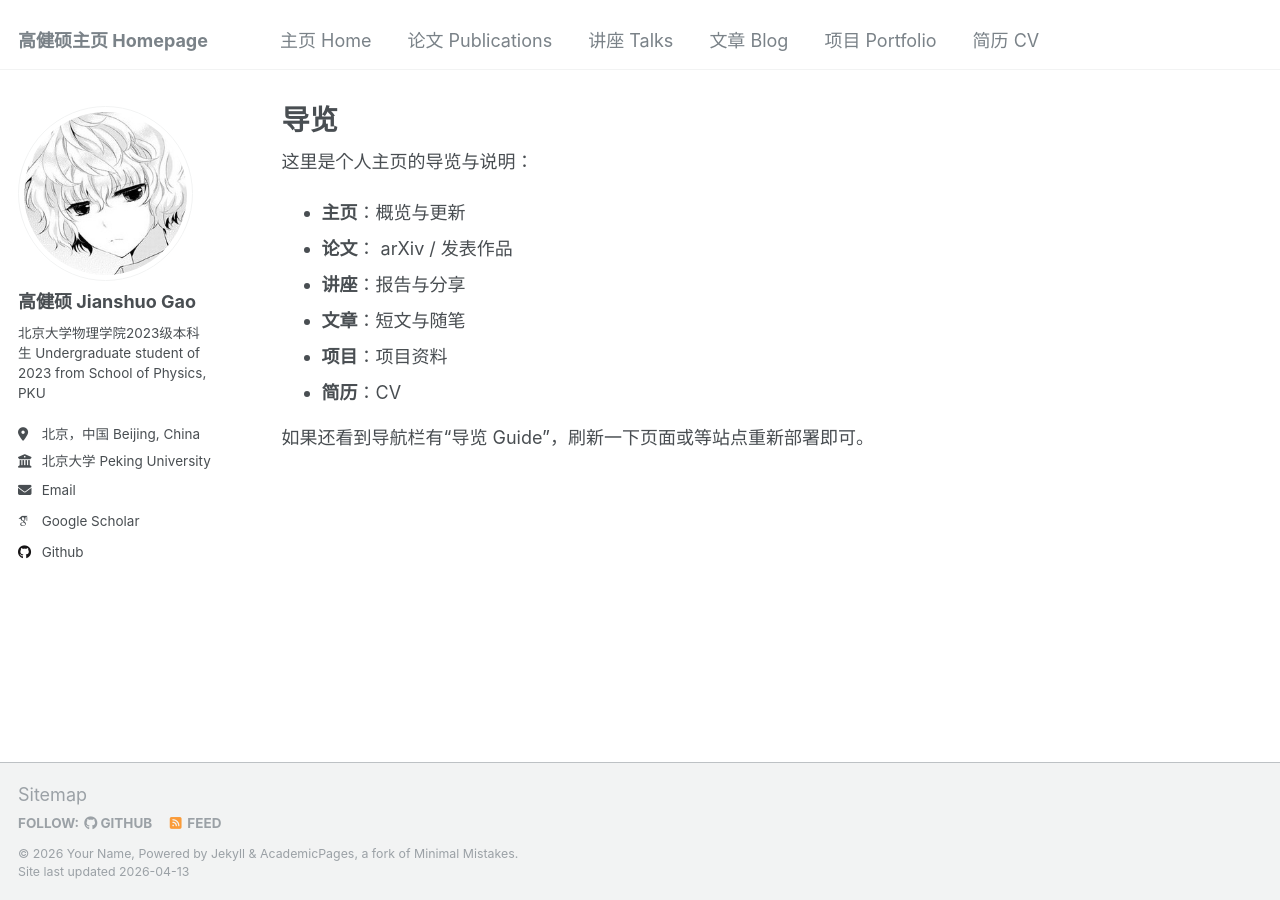
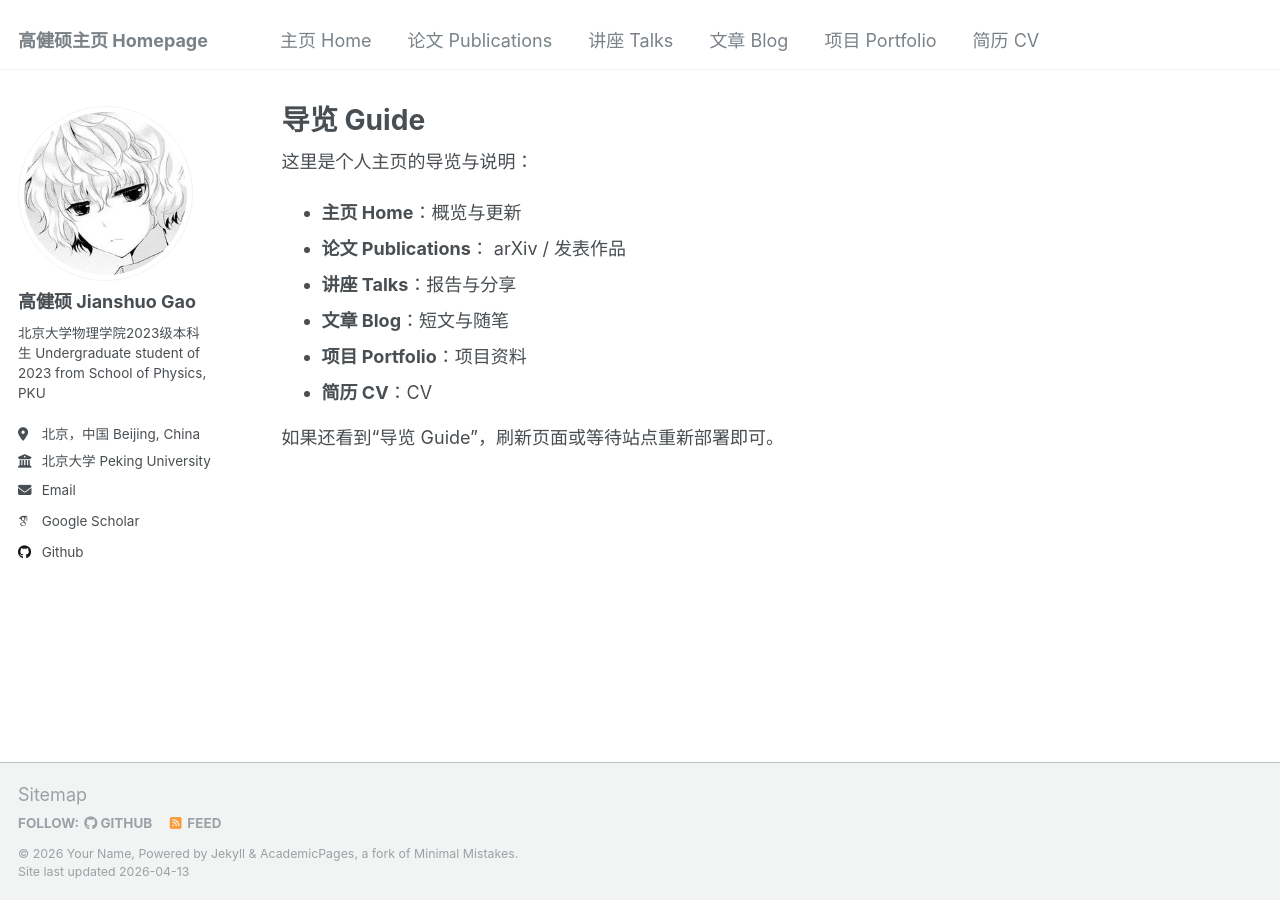
Before and after one commit to Townlin/townlin.github.io, a Jekyll site: the page built from _pages/markdown.md, in a window 1280 px wide. Built offline with Jekyll 4.4.1, drawn with Linux system fonts in a browser that asks for light colours; some web fonts are replaced.

Commit message:
Update title and navigation iteRewrite markdown guide page contentms in markdown.md

```diff
--- a/_pages/markdown.md
+++ b/_pages/markdown.md
@@ -1,19 +1,17 @@
 ---
 permalink: /markdown/
-title: "导览"
+title: "导览 Guide"
 author_profile: true
-redirect_from:
-  - /md/
-  - /markdown.html
+redirect_from: /md/
 ---
 
 这里是个人主页的导览与说明：
 
-- **主页**：概览与更新
-- **论文**： arXiv / 发表作品
-- **讲座**：报告与分享
-- **文章**：短文与随笔
-- **项目**：项目资料
-- **简历**：CV
+- **主页 Home**：概览与更新
+- **论文 Publications**： arXiv / 发表作品
+- **讲座 Talks**：报告与分享
+- **文章 Blog**：短文与随笔
+- **项目 Portfolio**：项目资料
+- **简历 CV**：CV
 
-如果还看到导航栏有“导览 Guide”，刷新一下页面或等站点重新部署即可。
+如果还看到“导览 Guide”，刷新页面或等待站点重新部署即可。
```
